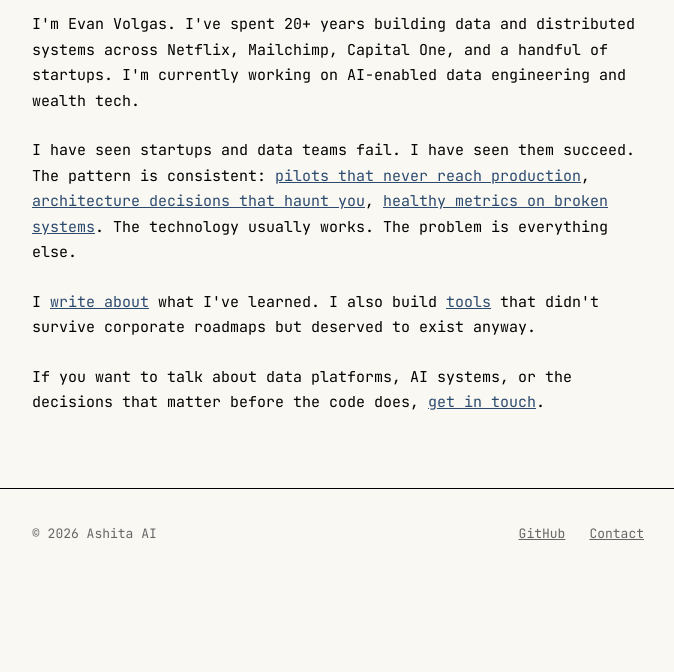
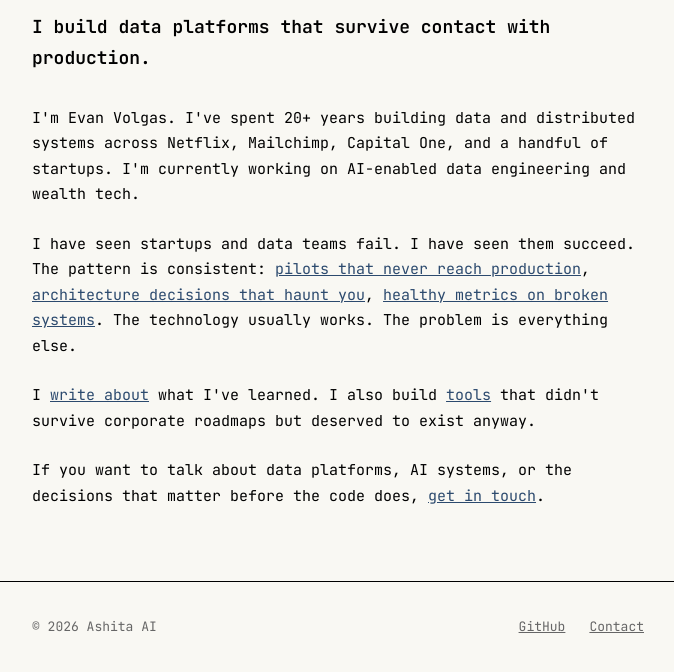
Before and after one commit to ashita-ai/ashita-ai.github.io, a Jekyll site: the page built from about.html, in a window 1280 px wide. Shown: the part 725-1397 px from the top of the page, without its empty margins (302-976 px from the left). Built offline with Jekyll 4.4.1, drawn with Linux system fonts in a browser that asks for light colours; before the commit the page ends 1303 px from its top, so only the background shows below that.

Commit message:
Add brand tagline to about page

```diff
--- a/about.html
+++ b/about.html
@@ -13,6 +13,8 @@
     <img src="{{ '/assets/images/evan_volgas.jpg' | relative_url }}" alt="Evan Volgas">
   </div>
 
+  <p class="about-tagline">I build data platforms that survive contact with production.</p>
+
   <p>I'm Evan Volgas. I've spent 20+ years building data and distributed systems across Netflix, Mailchimp, Capital One, and a handful of startups. I'm currently working on AI-enabled data engineering and wealth tech.</p>
 
   <p>I have seen startups and data teams fail. I have seen them succeed. The pattern is consistent: <a href="{{ '/blog/the-ai-pilot-graveyard/' | relative_url }}">pilots that never reach production</a>, <a href="{{ '/blog/the-data-platform-decisions-that-haunt-you/' | relative_url }}">architecture decisions that haunt you</a>, <a href="{{ '/blog/healthy-metrics-broken-agent/' | relative_url }}">healthy metrics on broken systems</a>. The technology usually works. The problem is everything else.</p>
```
